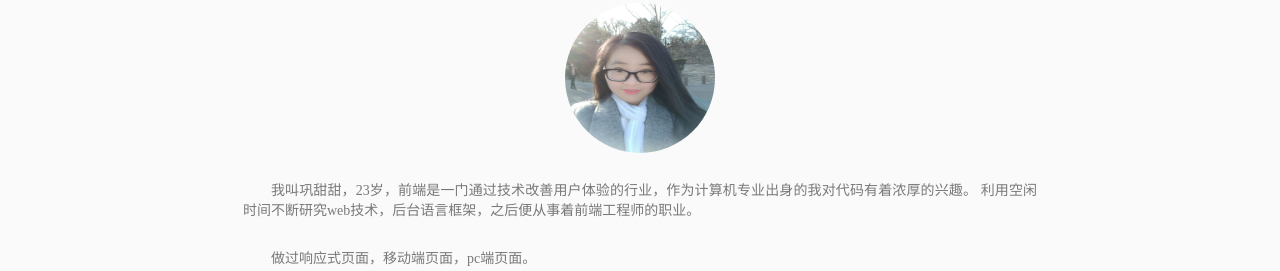
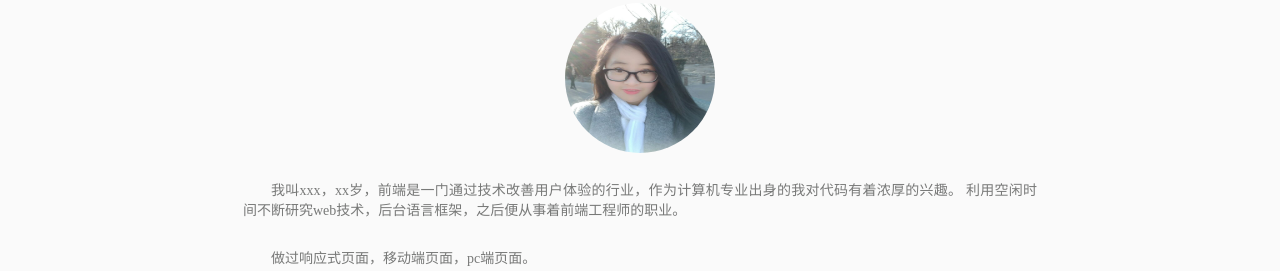
Before and after one commit to 9iSUN/housePage, a plain HTML site: page index.html in a window 1280 px wide. Shown: the part 1161-1432 px from the top of the page. Drawn offline with Linux system fonts and the light colour scheme; no server answers; a script that the page names is missing.

Commit message:
Update index.html

```diff
--- a/index.html
+++ b/index.html
@@ -7,7 +7,7 @@
     <meta http-equiv="Content-Type" content="text/html; charset=utf-8">
     <meta name="keywords" content="web前端个人简历,前端个人博客">
     <meta name="description" content="个人简历，职业定位为web前端工程师">
-    <meta name="author" content="巩甜甜">
+    <meta name="author" content="xxx">
     <title>Web前端工程师简历</title>
 
     <link rel="stylesheet" href="css/bootstrap.min.css">
@@ -165,7 +165,7 @@
             <div class="center fades">
                 <p class="center"><img id="touxiang" src="image/touxiang.jpg" alt="头像" style="width:100px;height:100px;"/></p>
                 <div class="my-intro">
-                    <p>我叫巩甜甜，23岁，前端是一门通过技术改善用户体验的行业，作为计算机专业出身的我对代码有着浓厚的兴趣。
+                    <p>我叫xxx，xx岁，前端是一门通过技术改善用户体验的行业，作为计算机专业出身的我对代码有着浓厚的兴趣。
                         利用空闲时间不断研究web技术，后台语言框架，之后便从事着前端工程师的职业。</p>
                     <p>做过响应式页面，移动端页面，pc端页面。</p>
                 </div>
```
